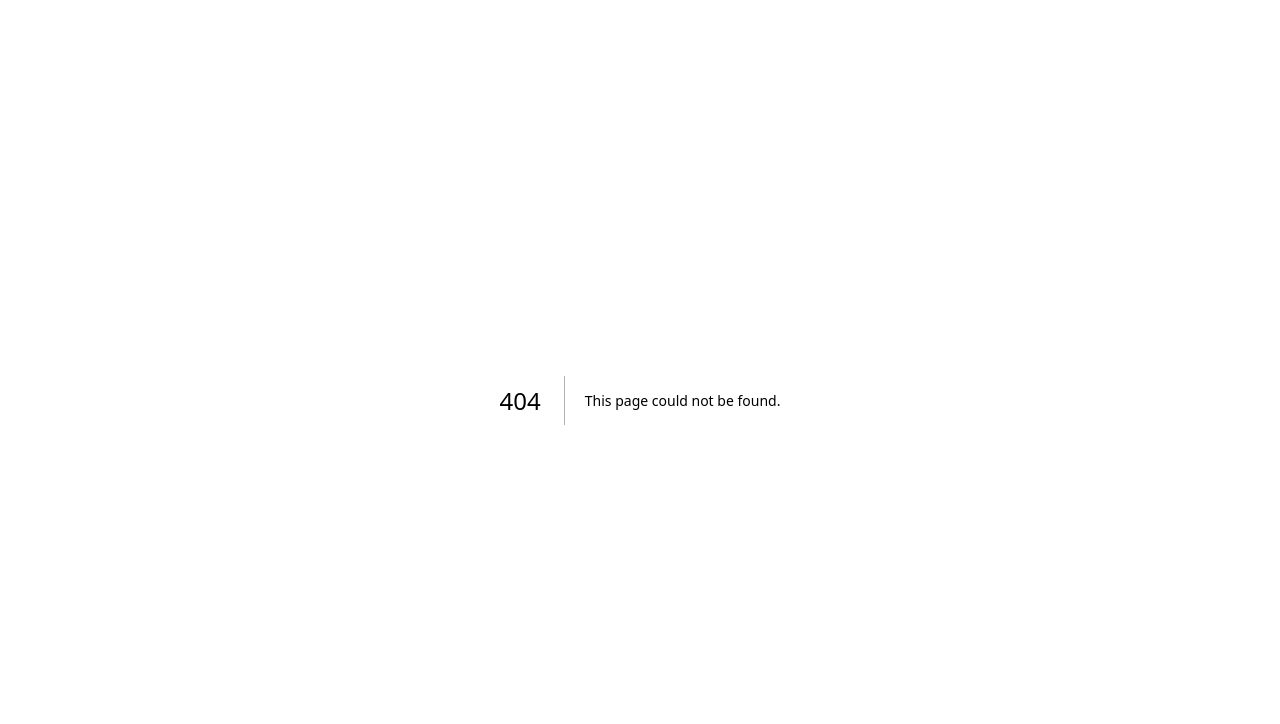
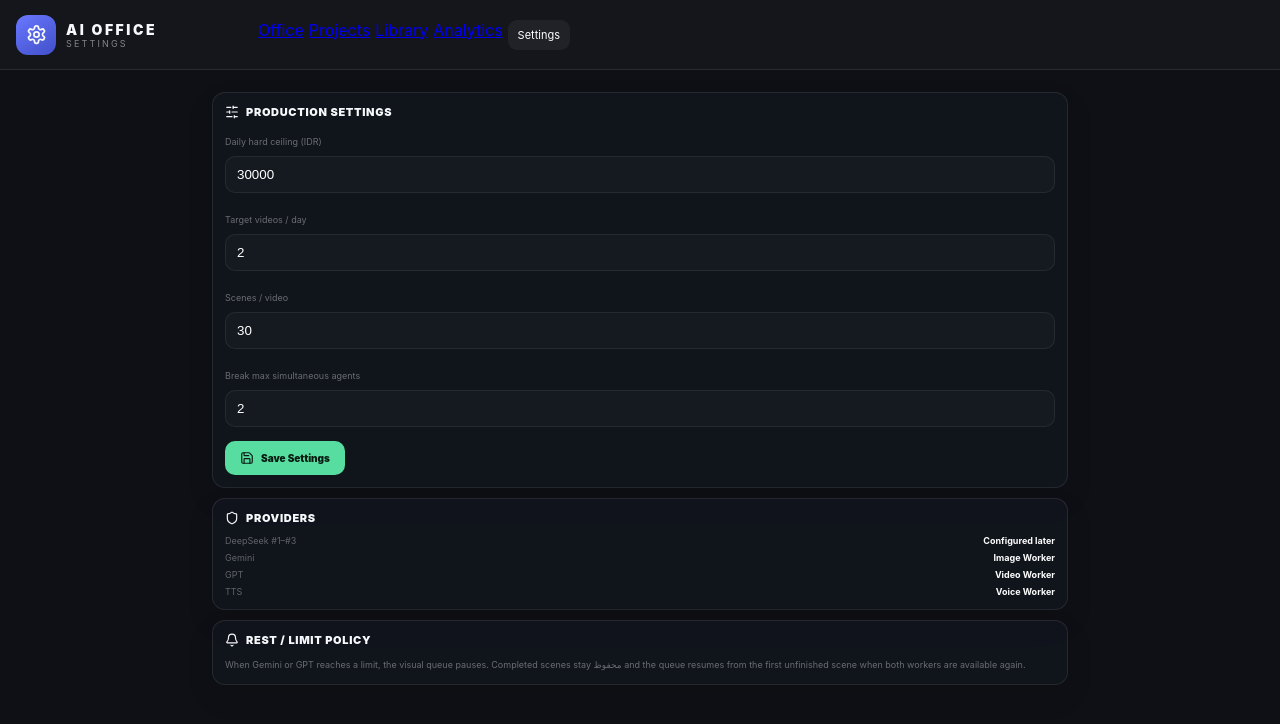
Before and after one commit to Charanko1/automation-videos, a Next.js app: page /settings in a window 1280 px wide. Before the commit this address had no page. Shown: the top 724 px of the page. Built offline with nearby package versions, Linux system fonts and the light colour scheme.

Commit message:
feat: add settings page

```diff
--- /dev/null
+++ b/app/settings/page.tsx
@@ -0,0 +1,37 @@
+"use client";
+
+import Link from "next/link";
+import { Bell, Save, Settings as SettingsIcon, Shield, SlidersHorizontal } from "lucide-react";
+import { useState } from "react";
+
+export default function SettingsPage() {
+  const [saved,setSaved]=useState(false);
+  return <div className="app">
+    <header className="top">
+      <div className="brand"><div className="brandIcon"><SettingsIcon size={21}/></div><div><div className="brandTitle">AI OFFICE</div><div className="brandSub">SETTINGS</div></div></div>
+      <nav className="nav">
+        <Link className="nav-item" href="/">Office</Link><Link className="nav-item" href="/projects">Projects</Link><Link className="nav-item" href="/library">Library</Link><Link className="nav-item" href="/analytics">Analytics</Link><span className="nav-item active">Settings</span>
+      </nav>
+    </header>
+    <div style={{padding:22,maxWidth:900,width:"100%",margin:"0 auto",overflow:"auto"}}>
+      <div className="card"><div className="title"><SlidersHorizontal size={14}/> PRODUCTION SETTINGS</div>
+        <label className="muted">Daily hard ceiling (IDR)</label><input defaultValue="30000" style={input}/>
+        <label className="muted">Target videos / day</label><input defaultValue="2" style={input}/>
+        <label className="muted">Scenes / video</label><input defaultValue="30" style={input}/>
+        <label className="muted">Break max simultaneous agents</label><input defaultValue="2" style={input}/>
+        <button className="ctrl green" style={{width:"auto",padding:"10px 15px"}} onClick={()=>setSaved(true)}><Save size={14}/> {saved?"Saved":"Save Settings"}</button>
+      </div>
+      <div className="card"><div className="title"><Shield size={14}/> PROVIDERS</div>
+        <div className="stat"><span>DeepSeek #1–#3</span><b>Configured later</b></div>
+        <div className="stat"><span>Gemini</span><b>Image Worker</b></div>
+        <div className="stat"><span>GPT</span><b>Video Worker</b></div>
+        <div className="stat"><span>TTS</span><b>Voice Worker</b></div>
+      </div>
+      <div className="card"><div className="title"><Bell size={14}/> REST / LIMIT POLICY</div>
+        <div className="muted" style={{lineHeight:1.7}}>When Gemini or GPT reaches a limit, the visual queue pauses. Completed scenes stay محفوظ and the queue resumes from the first unfinished scene when both workers are available again.</div>
+      </div>
+    </div>
+  </div>;
+}
+
+const input={display:"block",width:"100%",margin:"7px 0 14px",padding:"10px 11px",borderRadius:10,border:"1px solid #ffffff12",background:"#ffffff06",color:"#fff",outline:"none"} as const;
```
